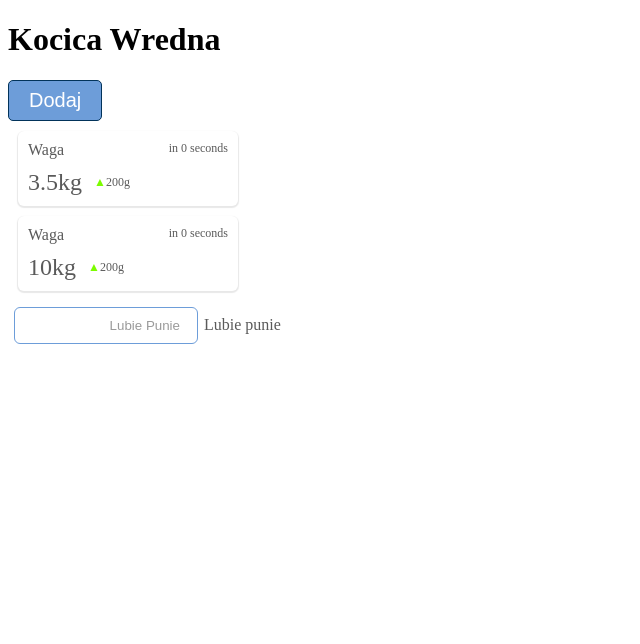
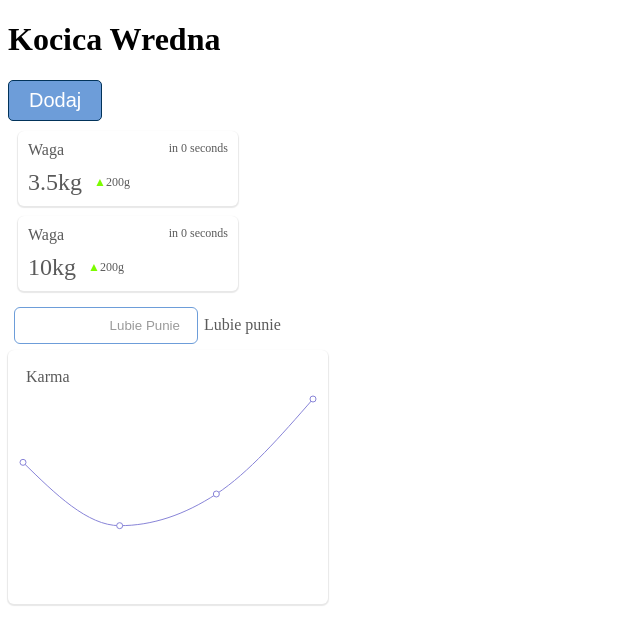
Before and after one commit to anncst/Punia, a React (Create React App) app in the folder frontend/: page / in a window 1280 px wide. Shown: the top 644 px of the page, without its empty margins (0-640 px from the left). Built offline with nearby package versions, Linux system fonts and the light colour scheme.

Commit message:
styled ToolTip

```diff
--- a/frontend/src/App.js
+++ b/frontend/src/App.js
@@ -7,6 +7,12 @@ import { NumberInput } from './components/NumberInput/NumberInput'
 import { Chart } from './components/Chart/Chart'
 
 function App() {
+  const data = [
+    { name: 'Page A', uv: 400 },
+    { name: 'amu', uv: 200 },
+    { name: 'mniamu', uv: 300 },
+    { name: 'Page B', uv: 600 },
+  ]
   return (
     <div>
       <Home />
@@ -30,7 +36,7 @@ function App() {
         color="green"
       />
       <NumberInput label="Lubie punie" placeholder="Lubie Punie" />
-      <Chart title="tytul" />
+      <Chart title="Karma" data={data} />
     </div>
   )
 }
--- a/frontend/src/components/Chart/Chart.js
+++ b/frontend/src/components/Chart/Chart.js
@@ -8,8 +8,9 @@ export const Chart = ({ title, data }) =>
   data && (
     <div className={styles.chart}>
       <div className={styles.title}>{title}</div>
-      <LineChart width={200} height={200} data={data} border>
+      <LineChart width={300} height={200} data={data}>
         <Tooltip
+          wrapperStyle={{ outline: 'none' }}
           content={(state) => <Tooltip1 label={data[state.label]?.uv} />}
         />
         <Line type="monotone" dataKey="uv" stroke="#8884d8" />
--- a/frontend/src/components/Chart/Chart.module.scss
+++ b/frontend/src/components/Chart/Chart.module.scss
@@ -4,9 +4,17 @@
   box-shadow: 0px 1px 1px 1px $shadow;
   border-radius: 6px;
   padding:10px;
-  width:250px
+  width:300px;
 }
 
 .title{
-  margin:8px
+  margin:8px;
+  color: $text
 }
+
+.customTooltip{
+    box-shadow: 0px 1px 1px 1px $shadow;
+    padding:10px;
+    border-radius: 10px;
+    color: $text
+}
--- a/frontend/src/components/Chart/ToolTip1.js
+++ b/frontend/src/components/Chart/ToolTip1.js
@@ -4,7 +4,7 @@ import styles from './Chart.module.scss'
 
 export const Tooltip1 = ({ label }) => (
   <div className={styles.customTooltip}>
-    <p className="label">{label}</p>
+    <div className="label">{label}</div>
   </div>
 )
 
```
